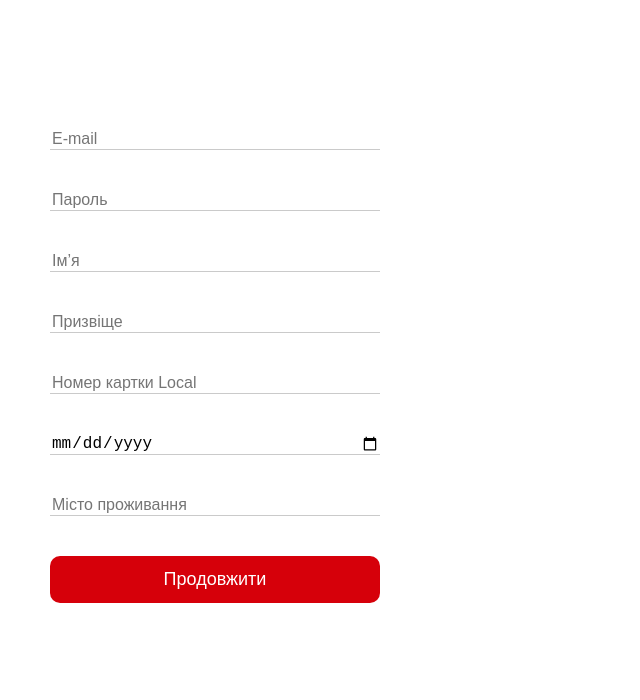
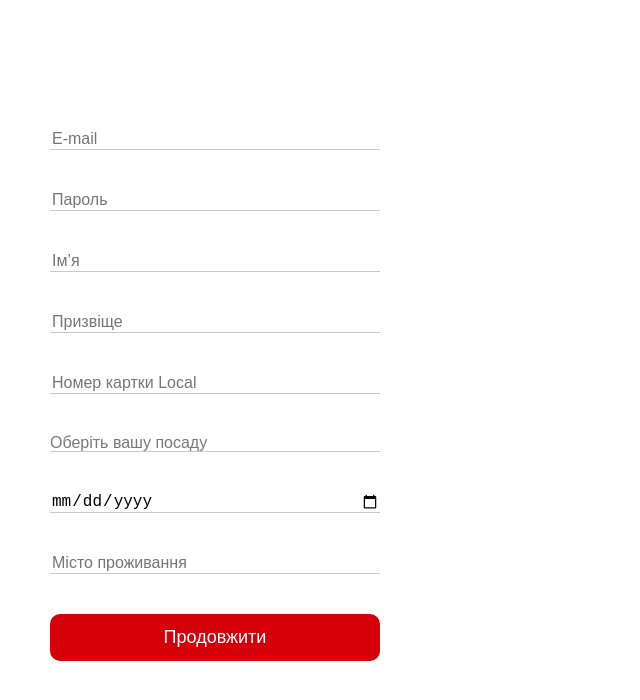
Before and after one commit to Yurii-Shutkin/Rebernya_Team, a React (Create React App) app: page /sign_up in a window 1280 px wide. Shown: the top 700 px of the page, without its empty margins (0-640 px from the left). Built offline with nearby package versions, Linux system fonts and the light colour scheme.

Commit message:
add a select with duties on sign up page

```diff
--- a/src/Common/InfoCard/InfoCard.js
+++ b/src/Common/InfoCard/InfoCard.js
@@ -2,11 +2,11 @@ import React from 'react'
 import './InfoCard.scss'
 import infoIcon from '../../img/icons/info_icon.svg'
 
-export default function InfoCard() {
+export default function InfoCard({ title }) {
   return (
     <div className='InfoCard'>
       <p className='InfoCard__title'>
-        Реберня на Аркадії
+        {title}
       </p>
       <img className='InfoCard__icon' src={infoIcon} alt="infoIcon" />
     </div>
--- a/src/Common/InfoCard/InfoCard.scss
+++ b/src/Common/InfoCard/InfoCard.scss
@@ -1,6 +1,7 @@
 .InfoCard {
     display: flex;
     justify-content: center;
+    align-items: center;
     position: relative;
     width: 160px;
     padding: 12px 0;
--- a/src/Components/Header/Header.js
+++ b/src/Components/Header/Header.js
@@ -3,7 +3,7 @@ import './Header.scss'
 
 import InfoCard from '../../Common/InfoCard/InfoCard'
 
-export default function Header({firstName, lastName, lokalNum}) {
+export default function Header({firstName, lastName, lokalNum, duty}) {
   return (
     <div className="Header">
         <div className="usercard">
@@ -11,8 +11,8 @@ export default function Header({firstName, lastName, lokalNum}) {
           <p className="usercard__lokalnum">{lokalNum}</p>
         </div>
         <div className="infoblock">
-          <InfoCard />
-          <InfoCard />
+          <InfoCard title={'Реберня на Аркадії'}/>
+          <InfoCard title={duty}/>
         </div>
     </div>
   )
--- a/src/Components/Home.js
+++ b/src/Components/Home.js
@@ -51,6 +51,7 @@ export default function Home({ supabase }) {
         firstName={userMetadata.first_name}
         lastName={userMetadata.last_name}
         lokalNum={userMetadata.lokal_num}
+        duty={userMetadata.duty}
       />
       <Nav />
       <button onClick={onClickHandler}>Выйти</button>
--- a/src/Pages/SignUpPage/SignUp.js
+++ b/src/Pages/SignUpPage/SignUp.js
@@ -1,4 +1,4 @@
-import React, { useState } from 'react'
+import React, { useState, useEffect } from 'react'
 import { useNavigate } from 'react-router-dom'
 import { signUp } from '../../supabase/signUp'
 import Button from '../../Common/Button/Button'
@@ -6,21 +6,30 @@ import Button from '../../Common/Button/Button'
 import './SignUp.scss'
 
 export default function SignUp ({supabase}) {
+  const [selectedOption, setSelectedOption] = useState('');
   const [formData, setFormData] = useState({
     email: '',
     password: '',
     first_name: '',
     last_name: '',
     lokal_num: '',
+    duty: '',
     date_of_birth:'',
     city: '',
   })
 
+  useEffect(() => {
+    setFormData((prevData) => ({
+      ...prevData,
+      duty: selectedOption,
+    }));
+  }, [selectedOption]);
+
   const navigate = useNavigate();
-  const onClickHandler = () => {
-    console.log(formData)
-  }
 
+  const handleSelectChange = (e) => {
+    setSelectedOption(e.target.value);
+  };
 
   async function handleSubmit(e) {
     e.preventDefault();
@@ -42,7 +51,7 @@ export default function SignUp ({supabase}) {
   }
 
   return (
-    <form className='signUp' onSubmit={handleSubmit}>
+    <form className='signUp' onSubmit={handleSubmit} id='user_form'>
       <input
         type={'email'}
         name={'email'}
@@ -83,6 +92,24 @@ export default function SignUp ({supabase}) {
         onChange={handleChange}
         className='signUp__input'
       />
+      <select
+        form={'user_form'}
+        name={'duty'}
+        id={'duty'}
+        placeholder={'Посада'}
+        onChange={handleSelectChange}
+        value={selectedOption}
+        className='signUp__input'
+      >
+        <option value="" disabled selected>Оберіть вашу посаду</option>
+        <option value="Офіціант">Офіціант</option>
+        <option value="Менеджер">Менеджер</option>
+        <option value="Асістент">Асістент</option>
+        <option value="Наставник">Наставник</option>
+        <option value="Кухар">Кухар</option>
+        <option value="Шеф">Шеф</option>
+        <option value="Су-шеф">Су-шеф</option>
+      </select>
       <input
         type={'date'}
         name={'date_of_birth'}
@@ -103,7 +130,6 @@ export default function SignUp ({supabase}) {
         type={'submit'}
         color={'red'}
         title={'Продовжити'}
-        onClickHandler={onClickHandler}
         src={'/home'}
       />
     </form>
--- a/src/index.scss
+++ b/src/index.scss
@@ -23,3 +23,11 @@ h1, h2, h3, h4, h5, h6, p, span {
 ul, li {
   margin: 0;
 }
+
+select {
+  color: #787878;
+}
+
+select option:checked {
+  color: #000;
+}
--- a/src/supabase/signUp.js
+++ b/src/supabase/signUp.js
@@ -10,6 +10,7 @@ export const signUp = async (formData, navFn, navPath) => {
           first_name: formData.first_name,
           last_name: formData.last_name,
           lokal_num: formData.lokal_num,
+          duty: formData.duty,
           date_of_birth: formData.date_of_birth,
           city: formData.city,
         }
```
